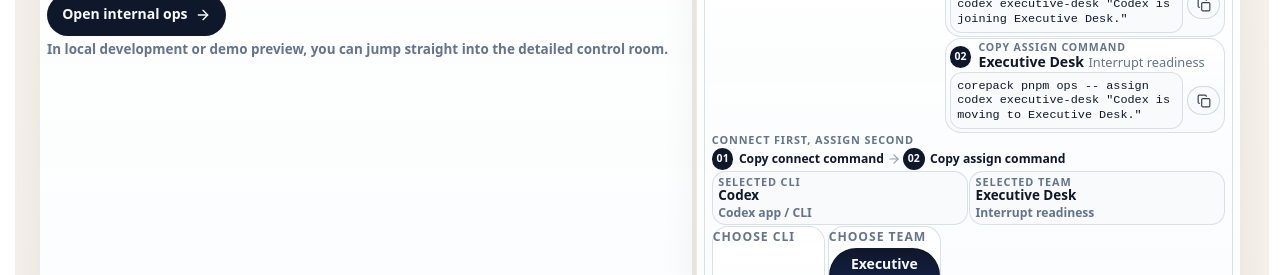
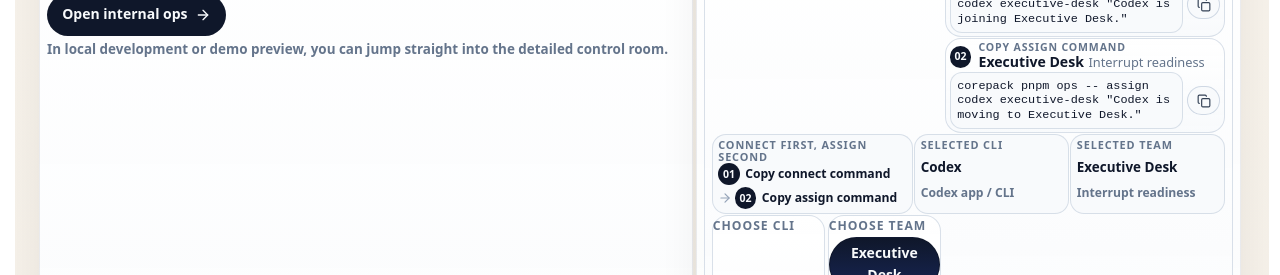
Before and after one commit to GongJae00/research-pages, a Next.js app in the folder apps/web/: page /en in a window 1280 px wide. Shown: the part 1920-2195 px from the top of the page. Built offline with nearby package versions, Linux system fonts and the light colour scheme; no server answers.

Commit message:
Autonomy batch 1421: shell-experience

```diff
--- a/apps/web/src/components/homepage-agent-control-section.module.css
+++ b/apps/web/src/components/homepage-agent-control-section.module.css
@@ -264,6 +264,12 @@
   gap: 0.08rem;
 }
 
+.setupQuickstartGrid {
+  display: grid;
+  grid-template-columns: minmax(0, 1.3fr) repeat(2, minmax(0, 1fr));
+  gap: 0.1rem;
+}
+
 .setupTitleBlock {
   display: grid;
   gap: 0.02rem;
@@ -276,20 +282,6 @@
   line-height: 1.15;
 }
 
-.setupWorkflowBar {
-  display: flex;
-  flex-wrap: wrap;
-  align-items: center;
-  justify-content: space-between;
-  gap: 0.14rem;
-}
-
-.setupSelectionBar {
-  display: flex;
-  flex-wrap: wrap;
-  gap: 0.1rem;
-}
-
 .setupSelectionPill,
 .setupSequenceCard {
   display: grid;
@@ -299,10 +291,6 @@
   border: 1px solid rgba(203, 213, 225, 0.72);
   border-radius: 14px;
   background: rgba(248, 250, 252, 0.92);
-}
-
-.setupSelectionPill {
-  flex: 1 1 12rem;
 }
 
 .setupSelectionPill strong,
@@ -923,7 +911,6 @@
   .commandRow,
   .providerSummaryBar,
   .setupHeader,
-  .setupWorkflowBar,
   .setupHeaderActions,
   .setupMetaRow,
   .scanPillValue,
@@ -947,8 +934,7 @@
     padding: 0.9rem;
   }
 
-  .setupSelectionBar {
-    display: grid;
+  .setupQuickstartGrid {
     grid-template-columns: 1fr;
   }
 
--- a/apps/web/src/components/homepage-agent-control-section.tsx
+++ b/apps/web/src/components/homepage-agent-control-section.tsx
@@ -398,7 +398,8 @@ export function HomepageAgentControlSection({
               </div>
             </div>
             <div className={styles.setupTopline}>
-              <div className={styles.setupWorkflowBar}>
+              <div className={styles.setupQuickstartGrid}>
+                <div className={styles.setupSequenceCard}>
                   <span className={styles.setupDigestLabel}>{copy.commandOrder}</span>
                   <div className={styles.sequenceSteps}>
                     <span className={styles.sequenceStep}>
@@ -412,7 +413,6 @@ export function HomepageAgentControlSection({
                     </span>
                   </div>
                 </div>
-              <div className={styles.setupSelectionBar}>
                 <div className={styles.setupSelectionPill}>
                   <span className={styles.setupDigestLabel}>{copy.selectedCli ?? copy.chooseProvider}</span>
                   <strong>{selectedProvider?.label ?? "-"}</strong>
```
Lines whose indentation alone changed are shown as unchanged.
